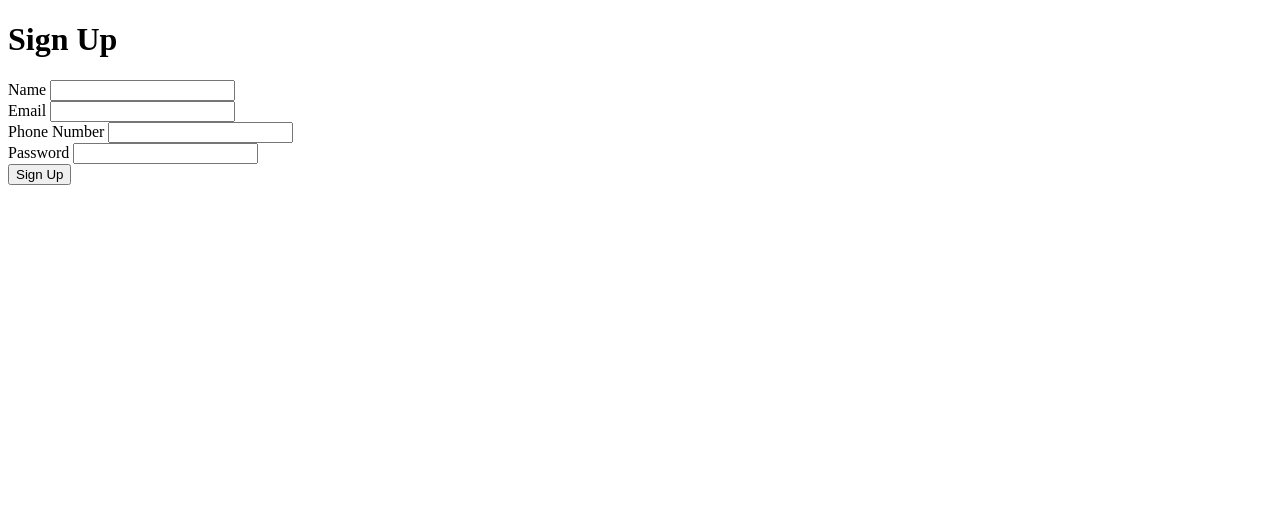
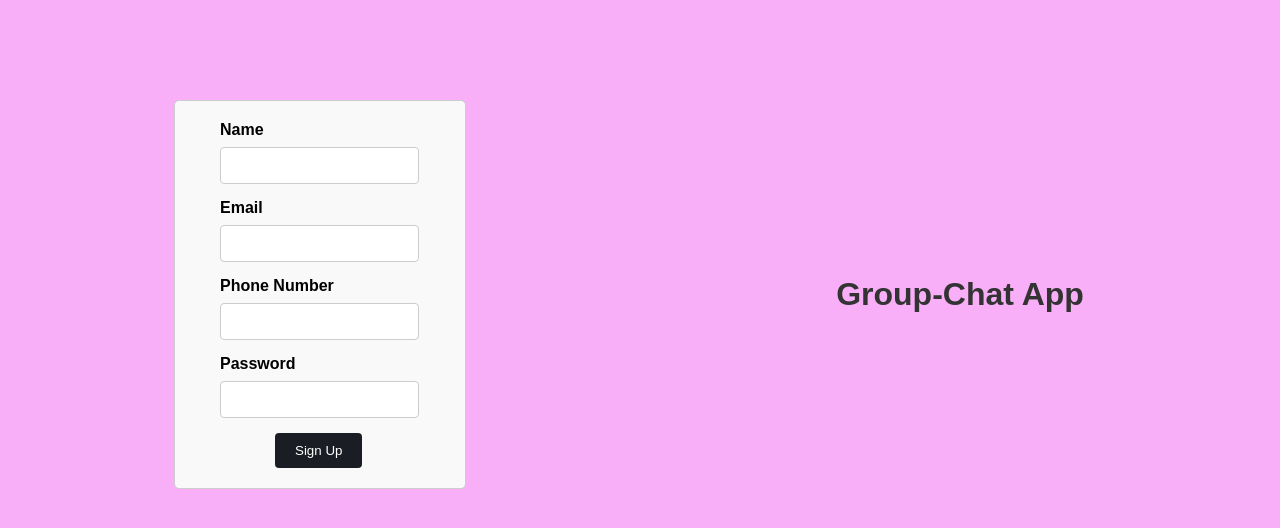
Before and after one commit to salman313131/Group-chat-App, a website: page public/signup/signup.html in a window 1280 px wide. Drawn offline with nearby package versions, Linux system fonts and the light colour scheme.

Commit message:
signup backend

```diff
--- a/package.json
+++ b/package.json
@@ -11,7 +11,10 @@
   "license": "ISC",
   "dependencies": {
     "body-parser": "^1.20.2",
-    "express": "^4.18.2"
+    "dotenv": "^16.3.1",
+    "express": "^4.18.2",
+    "mysql2": "^3.6.0",
+    "sequelize": "^6.32.1"
   },
   "devDependencies": {
     "nodemon": "^3.0.1"
--- a/public/signup/signup.css
+++ b/public/signup/signup.css
@@ -0,0 +1,66 @@
+*{
+    margin: 0;
+    padding: 0;
+}
+body{
+    font-family: sans-serif;
+    background-color: rgb(248, 175, 248);
+}
+.container{
+    display: grid;
+    grid-template-columns: 1fr 1fr;
+    margin-top: 100px;
+}
+.form {
+    align-content: center;
+    width: 250px;
+    margin: 0 auto;
+    padding: 20px;
+    border: 1px solid #ccc;
+    border-radius: 5px;
+    background-color: #f9f9f9;
+}
+
+.form label {
+    display: block;
+    margin-bottom: 8px;
+    margin-left: 25px;
+    font-weight: bold;
+}
+
+.form input[type="text"],
+.form input[type="email"],
+.form input[type="tel"],
+.form input[type="password"] {
+    width:auto;
+    padding: 10px;
+    margin-bottom: 15px;
+    margin-left: 25px;
+    border: 1px solid #ccc;
+    border-radius: 4px;
+}
+
+.form button[type="submit"] {
+    background-color: #1a1e24;
+    color: white;
+    padding: 10px 20px;
+    border: none;
+    border-radius: 4px;
+    cursor: pointer;
+    margin-left: 80px;
+}
+
+.form button[type="submit"]:hover {
+    background-color: #373b3f;
+}
+
+.about {
+    display: grid;
+    align-content: center;
+    justify-content: center;
+}
+
+.about h1 {
+    font-size:xx-large;
+    color: #333;
+}
--- a/public/signup/signup.html
+++ b/public/signup/signup.html
@@ -5,14 +5,13 @@
     <meta http-equiv="X-UA-Compatible" content="IE=edge">
     <meta name="viewport" content="width=device-width, initial-scale=1.0">
     <title>SignUp</title>
+    <link rel="stylesheet" href="signup.css">
 </head>
 <body>
-    <div>
+    <div class="container">
 
-        <h1>Sign Up</h1>
-    </div>
             <div class="form">
-        <form>
+                <form id="myForm">
                     <div>
                         <label for="name">Name</label>
                         <input type="text" id="name" name="name">
@@ -23,7 +22,7 @@
                     </div>
                     <div>
                         <label for="number">Phone Number</label>
-                <input type="number" id="number" name="number">
+                        <input type="tel" id="number" name="number">
                     </div>
                     <div>
                         <label for="password">Password</label>
@@ -32,5 +31,13 @@
                     <button type="submit">Sign Up</button>
                 </form>
             </div>
+        <div class="about">
+            <div>
+                <h1>Group-Chat App</h1>
+            </div>
+        </div>
+    </div>
+    <script src="https://cdn.jsdelivr.net/npm/axios/dist/axios.min.js"></script>
+    <script src="signup.js"></script>
 </body>
 </html>
--- a/public/signup/signup.js
+++ b/public/signup/signup.js
@@ -0,0 +1,27 @@
+const form = document.getElementById('myForm')
+const myName = document.getElementById('name').value
+const email = document.getElementById('email').value
+const number = document.getElementById('number').value
+const password = document.getElementById('password').value
+
+form.addEventListener('submit',onSumbit)
+
+async function onSumbit(e){
+    e.preventDefault();
+    if (!email || !myName || !email || !number || !password){
+        alert('Single or many Data is missing')
+    }
+    else{
+        try {
+            data={
+                name:myName,
+                email:email,
+                number:number,
+                password:password
+            }
+            await axios.post('/api/v1/add',data)
+        } catch (error) {
+            console.log(error)
+        }
+    }
+}
```
Also changed, not shown: app.js (+9 -2 lines), controllers/users.js (added, +9 -0 lines), modal/user.js (added, +29 -0 lines), util/db.js (added, +8 -0 lines), routers/users.js (added), 2 other files. Lines whose indentation alone changed are shown as unchanged.
